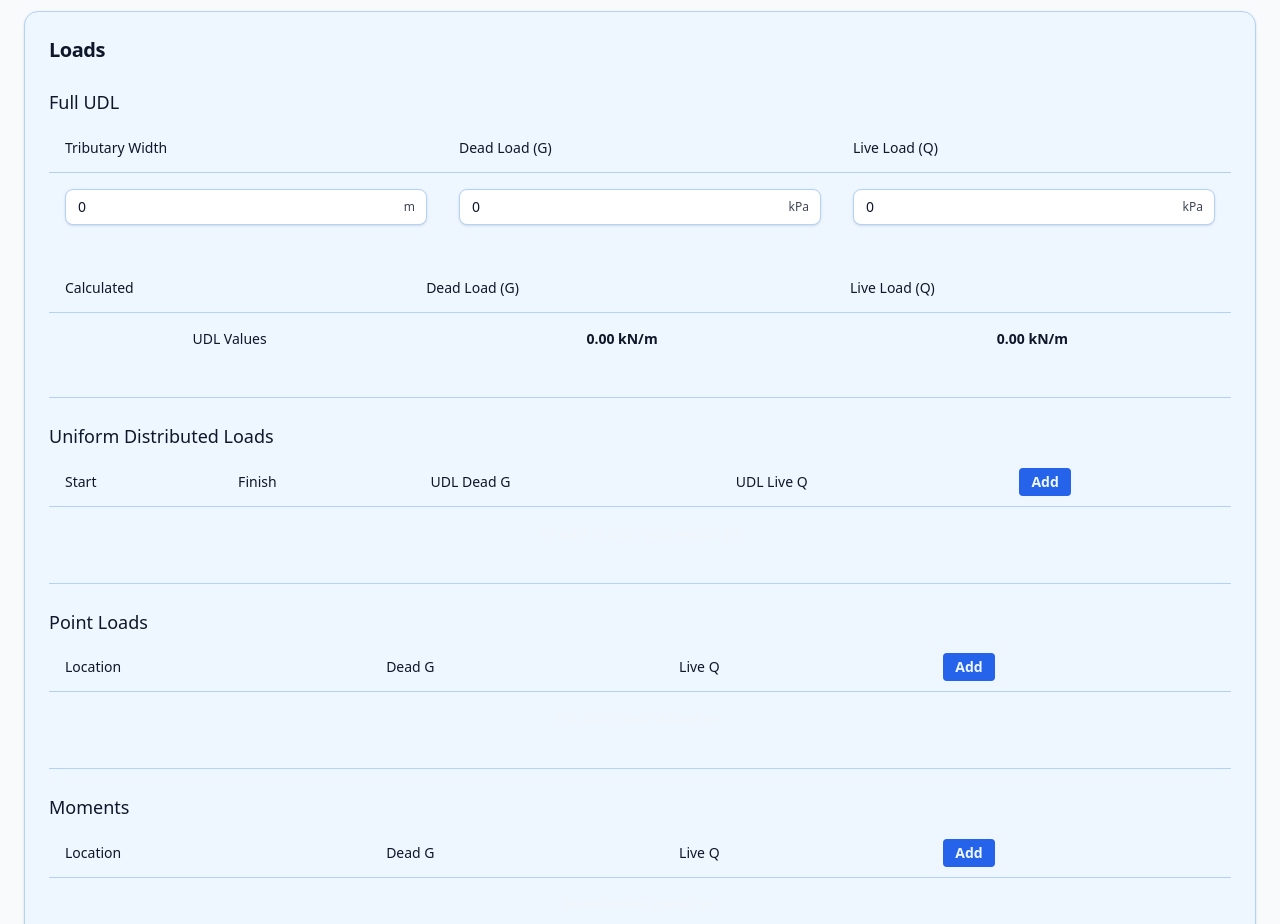
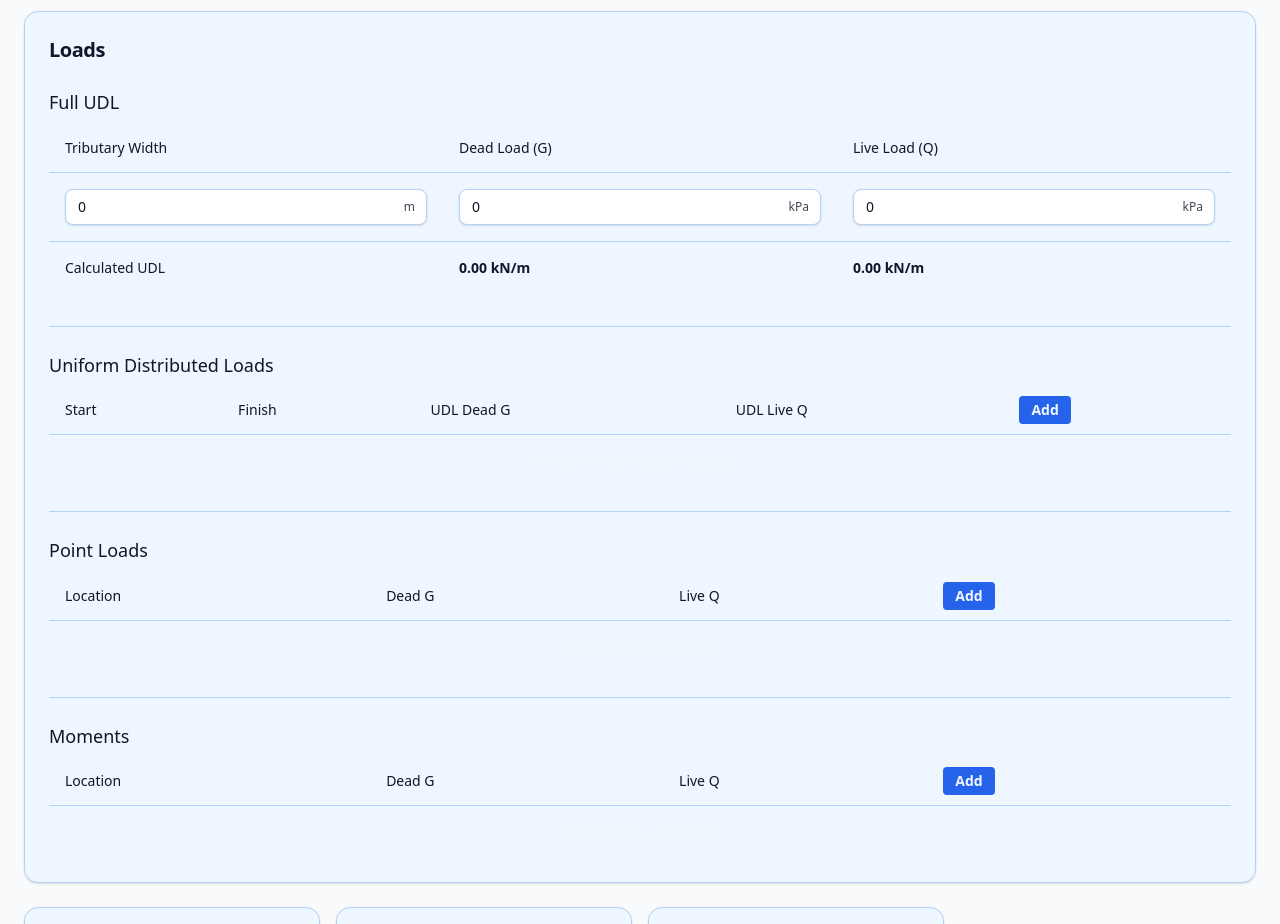
Before and after one commit to dhadley70/BeamDesignTS, a React (Vite) app: page / in a window 1280 px wide. Shown: the part 980-1904 px from the top of the page. Built offline with nearby package versions, Linux system fonts and the light colour scheme.

Commit message:
Combined Full UDL inputs and calculated values into a single table

```diff
--- a/src/components/loadsInput.tsx
+++ b/src/components/loadsInput.tsx
@@ -327,7 +327,7 @@ export const LoadsInputCard: React.FC<LoadsInputProps> = ({ loads, setLoads, spa
         <div className="space-y-4">
           {/* FULL UDL Section */}
           <h3 className="text-lg font-medium mb-2">Full UDL</h3>
-          <Table>
+          <Table className="mb-4">
             <TableHeader>
               <TableRow>
                 <TableHead className="text-[var(--text)]">Tributary Width</TableHead>
@@ -336,7 +336,7 @@ export const LoadsInputCard: React.FC<LoadsInputProps> = ({ loads, setLoads, spa
               </TableRow>
             </TableHeader>
             <TableBody>
-              <TableRow className="border-0">
+              <TableRow>
                 <TableCell>
                   <InputWithUnit
                     value={fullUDL.tributaryWidth.toString()}
@@ -365,29 +365,17 @@ export const LoadsInputCard: React.FC<LoadsInputProps> = ({ loads, setLoads, spa
                   />
                 </TableCell>
               </TableRow>
-            </TableBody>
-          </Table>
-
-          <Table className="mt-2 mb-4">
-            <TableHeader>
-              <TableRow>
-                <TableHead className="text-[var(--text)]">Calculated</TableHead>
-                <TableHead className="text-[var(--text)]">Dead Load (G)</TableHead>
-                <TableHead className="text-[var(--text)]">Live Load (Q)</TableHead>
-              </TableRow>
-            </TableHeader>
-            <TableBody>
               <TableRow className="border-0">
                 <TableCell>
-                  <div className="text-center text-[var(--text)]">UDL Values</div>
+                  <div className="font-medium text-[var(--text)]">Calculated UDL</div>
                 </TableCell>
                 <TableCell>
-                  <div className="text-center font-bold text-[var(--text)]">
+                  <div className="font-bold text-[var(--text)]">
                     {(fullUDL.tributaryWidth * fullUDL.deadGkPa).toFixed(2)} kN/m
                   </div>
                 </TableCell>
                 <TableCell>
-                  <div className="text-center font-bold text-[var(--text)]">
+                  <div className="font-bold text-[var(--text)]">
                     {(fullUDL.tributaryWidth * fullUDL.liveQkPa).toFixed(2)} kN/m
                   </div>
                 </TableCell>
```
